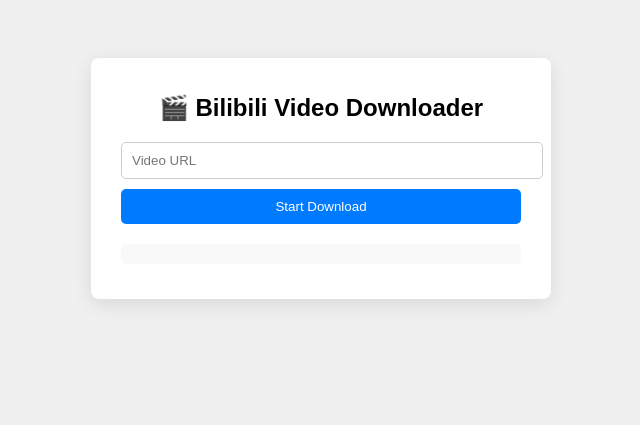
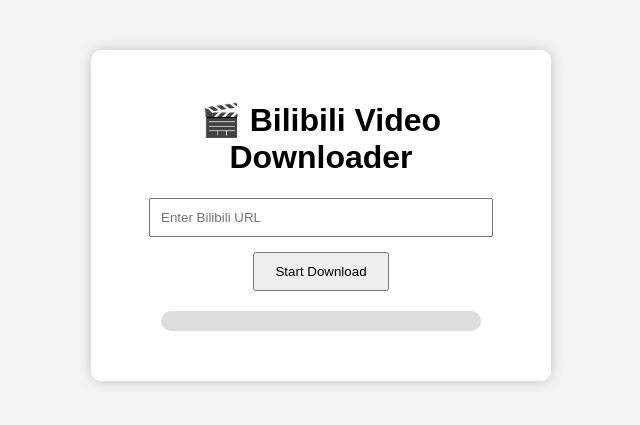
Before and after one commit to Dilip98352/bilibili-video-downloader, a Flask app: page / in a window 1280 px wide. Shown: the top 425 px of the page, without its empty margins (319-959 px from the left). Run offline with Flask 3, Linux system fonts and the light colour scheme.

Commit message:
Initial commit: Bilibili Video Downloader

```diff
--- a/app.py
+++ b/app.py
@@ -1,54 +1,57 @@
-from flask import Flask, render_template, request, jsonify, send_from_directory
+from flask import Flask, render_template, request, jsonify, send_file
+import yt_dlp
 import os
-import subprocess
+from threading import Thread
 
 app = Flask(__name__)
 
 DOWNLOAD_FOLDER = "downloads"
-if not os.path.exists(DOWNLOAD_FOLDER):
-    os.makedirs(DOWNLOAD_FOLDER)
+os.makedirs(DOWNLOAD_FOLDER, exist_ok=True)
 
-@app.route("/")
+@app.route('/')
 def index():
-    return render_template("index.html")
+    return render_template('index.html')
 
-@app.route("/download", methods=["POST"])
-def download_video():
-    url = request.form.get("url")
+def download_video(url, path, result):
+    try:
+        ydl_opts = {
+            'outtmpl': path,
+            'format': 'best',
+            'noplaylist': True,
+            'quiet': True,
+            'progress_hooks': [lambda d: result.update(d)]
+        }
+        with yt_dlp.YoutubeDL(ydl_opts) as ydl:
+            ydl.download([url])
+    except Exception as e:
+        result['error'] = str(e)
+
+@app.route('/download', methods=['POST'])
+def download():
+    url = request.form.get('url')
     if not url:
-        return jsonify({"status": "error", "message": "Please provide a video URL."})
+        return jsonify({'error': 'No URL provided'}), 400
 
-    filename = "%(title)s.%(ext)s"
+    filename = "video.mp4"
     filepath = os.path.join(DOWNLOAD_FOLDER, filename)
+    result = {}
+    thread = Thread(target=download_video, args=(url, filepath, result))
+    thread.start()
+    thread.join()  # Wait for download to finish
 
-    cmd = [
-        "yt-dlp",
-        url,
-        "-f", "bv*+ba/best",
-        "--merge-output-format", "mp4",
-        "--newline",
-        "-o", filepath
-    ]
+    if 'error' in result:
+        return jsonify({'error': result['error']}), 500
 
-    process = subprocess.Popen(cmd, stdout=subprocess.PIPE, stderr=subprocess.STDOUT, text=True)
+    return jsonify({'file': f'/download_file/{filename}'})
 
-    logs = []
-    for line in process.stdout:
-        logs.append(line.strip())
 
-    process.wait()
-    if process.returncode != 0:
-        return jsonify({"status": "error", "message": "Download failed", "logs": logs})
+@app.route('/download_file/<filename>')
+def download_file(filename):
+    path = os.path.join(DOWNLOAD_FOLDER, filename)
+    if os.path.exists(path):
+        return send_file(path, as_attachment=True)
+    return "File not found", 404
 
-    # Get the actual downloaded file
-    downloaded_files = os.listdir(DOWNLOAD_FOLDER)
-    latest_file = max([os.path.join(DOWNLOAD_FOLDER, f) for f in downloaded_files], key=os.path.getctime)
 
-    return jsonify({"status": "success", "file": latest_file, "logs": logs})
-
-@app.route("/downloads/<filename>")
-def serve_file(filename):
-    return send_from_directory(DOWNLOAD_FOLDER, filename, as_attachment=True)
-
-if __name__ == "__main__":
+if __name__ == '__main__':
     app.run(debug=True)
--- a/static/style.css
+++ b/static/style.css
@@ -1,60 +1,41 @@
 body {
-    font-family: Arial, sans-serif;
-    background: #f0f0f0;
-    display: flex;
-    justify-content: center;
-    align-items: flex-start;
-    padding-top: 50px;
+  font-family: Arial, sans-serif;
+  text-align: center;
+  background: #f5f5f5;
+  margin-top: 50px;
 }
 
 .container {
-    background: #fff;
-    padding: 20px 30px;
-    border-radius: 8px;
-    box-shadow: 0px 5px 20px rgba(0,0,0,0.1);
-    width: 400px;
+  background: white;
+  padding: 30px;
+  width: 400px;
+  margin: auto;
+  border-radius: 10px;
+  box-shadow: 0 0 15px rgba(0,0,0,0.2);
 }
 
-h1 {
-    text-align: center;
-    font-size: 24px;
-    margin-bottom: 20px;
-}
-
-input[type="text"] {
-    width: 100%;
-    padding: 10px;
-    margin-bottom: 10px;
-    border-radius: 5px;
-    border: 1px solid #ccc;
+input[type=text] {
+  width: 80%;
+  padding: 10px;
+  margin-bottom: 15px;
 }
 
 button {
-    width: 100%;
-    padding: 10px;
-    background: #007bff;
-    color: #fff;
-    border: none;
-    border-radius: 5px;
-    cursor: pointer;
+  padding: 10px 20px;
+  cursor: pointer;
 }
 
-button:hover {
-    background: #0056b3;
+#progressContainer {
+  width: 80%;
+  background: #ddd;
+  height: 20px;
+  margin: 20px auto;
+  border-radius: 10px;
 }
 
-#logs {
-    margin-top: 20px;
-    font-family: monospace;
-    font-size: 13px;
-    max-height: 300px;
-    overflow-y: auto;
-    background: #f9f9f9;
-    padding: 10px;
-    border-radius: 5px;
+#progressBar {
+  height: 100%;
+  width: 0%;
+  background: #4caf50;
+  border-radius: 10px;
 }
-
-#downloadLink {
-    margin-top: 15px;
-    text-align: center;
-}
--- a/templates/index.html
+++ b/templates/index.html
@@ -2,49 +2,51 @@
 <html lang="en">
 <head>
     <meta charset="UTF-8">
-    <meta name="viewport" content="width=device-width, initial-scale=1.0">
     <title>Bilibili Video Downloader</title>
     <link rel="stylesheet" href="{{ url_for('static', filename='style.css') }}">
 </head>
 <body>
-    <div class="container">
-        <h1>🎬 Bilibili Video Downloader</h1>
-        <form id="downloadForm">
-            <input type="text" id="url" name="url" placeholder="Video URL" required>
-            <button type="submit">Start Download</button>
-        </form>
-        <div id="logs"></div>
-        <div id="downloadLink"></div>
+<div class="container">
+    <h1>🎬 Bilibili Video Downloader</h1>
+    <input type="text" id="url" placeholder="Enter Bilibili URL" />
+    <button id="downloadBtn">Start Download</button>
+    <div id="status"></div>
+    <div id="progressContainer">
+        <div id="progressBar"></div>
     </div>
+</div>
 
 <script>
-document.getElementById("downloadForm").addEventListener("submit", function(e) {
-    e.preventDefault();
-    const url = document.getElementById("url").value;
-    const logsDiv = document.getElementById("logs");
-    const linkDiv = document.getElementById("downloadLink");
-    logsDiv.innerHTML = "Starting download...";
-    linkDiv.innerHTML = "";
+document.getElementById('downloadBtn').onclick = async function () {
+    const url = document.getElementById('url').value;
+    if (!url) return alert('Enter a URL!');
 
-    fetch("/download", {
-        method: "POST",
-        headers: { "Content-Type": "application/x-www-form-urlencoded" },
-        body: "url=" + encodeURIComponent(url)
-    })
-    .then(response => response.json())
-    .then(data => {
-        logsDiv.innerHTML = data.logs.join("<br>");
-        if(data.status === "success"){
-            const filePath = data.file.split("/").pop();
-            linkDiv.innerHTML = `<a href="/downloads/${filePath}" download>✅ Download Completed: ${filePath}</a>`;
+    document.getElementById('status').innerText = 'Downloading...';
+    const progressBar = document.getElementById('progressBar');
+    progressBar.style.width = '0%';
+
+    try {
+        const formData = new FormData();
+        formData.append('url', url);
+
+        const res = await fetch('/download', {
+            method: 'POST',
+            body: formData
+        });
+
+        const data = await res.json();
+
+        if (data.error) {
+            document.getElementById('status').innerText = "Error: " + data.error;
         } else {
-            linkDiv.innerHTML = `<span style="color:red;">❌ ${data.message}</span>`;
+            progressBar.style.width = '100%';
+            document.getElementById('status').innerHTML = `<a href="${data.file}">Download Ready! Click Here</a>`;
         }
-    })
-    .catch(err => {
-        logsDiv.innerHTML = `<span style="color:red;">Error: ${err}</span>`;
-    });
-});
+
+    } catch (err) {
+        document.getElementById('status').innerText = 'Error: ' + err;
+    }
+};
 </script>
 </body>
 </html>
```
